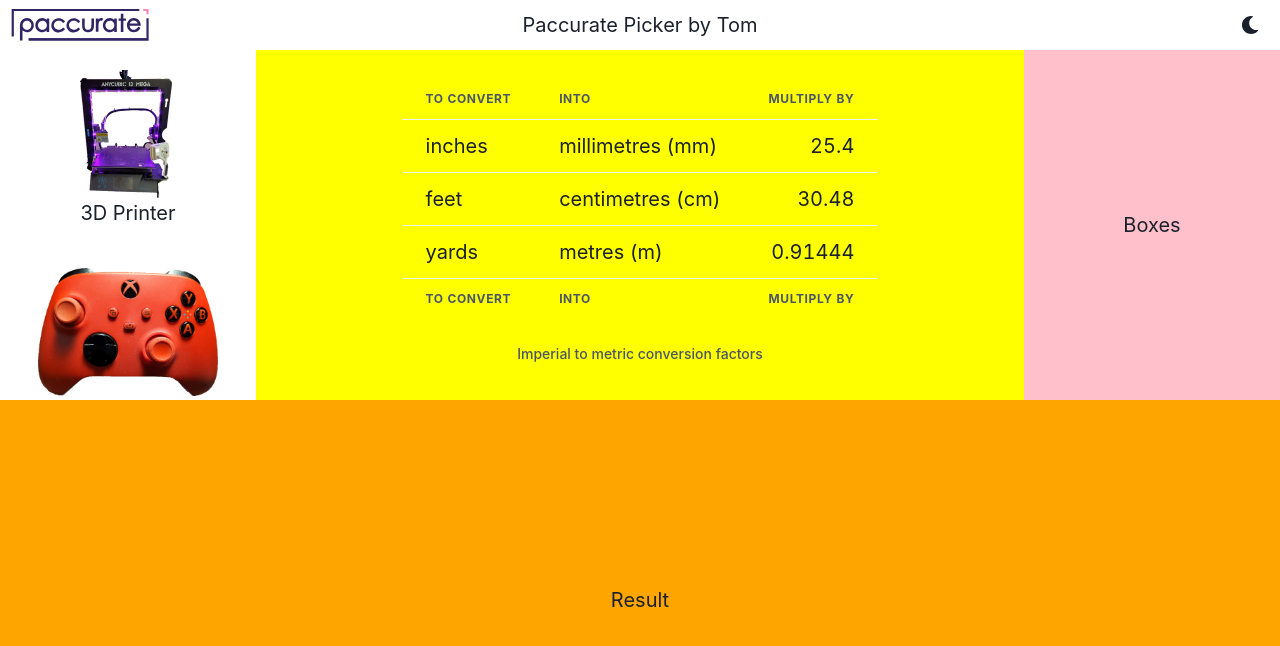
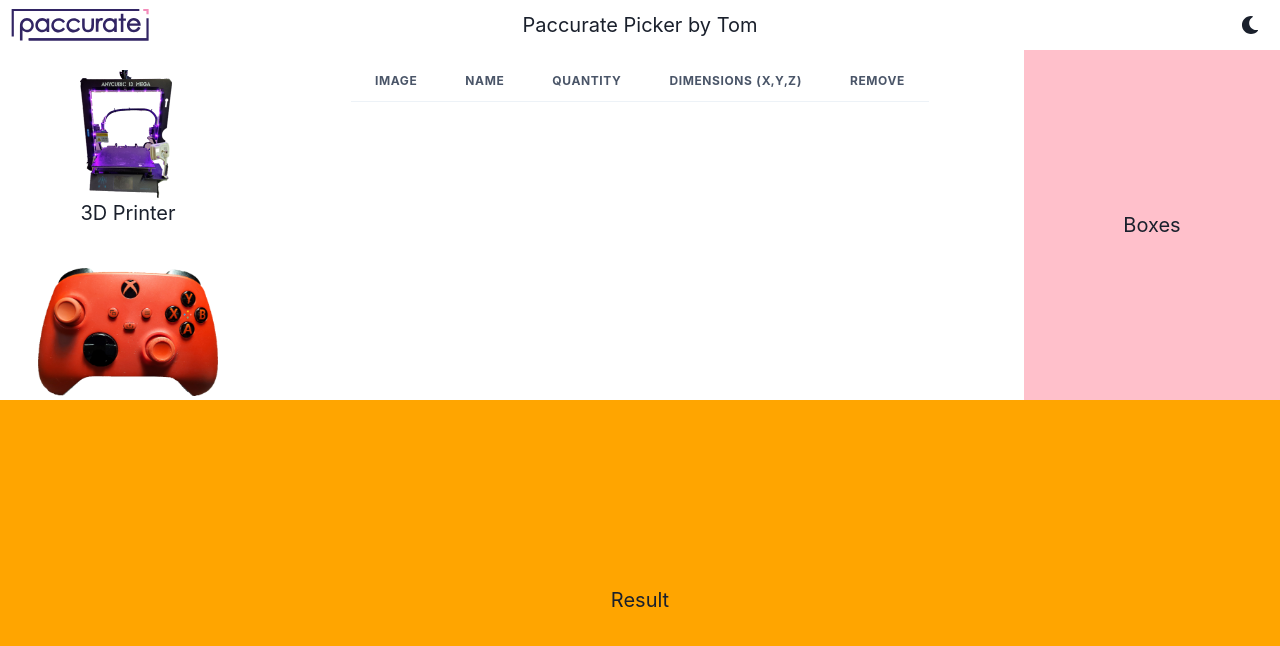
Before and after one commit to tom-grove/paccurate-app, a React (Create React App) app: page / in a window 1280 px wide. Shown: the top 646 px of the page. Built offline with nearby package versions, Linux system fonts and the light colour scheme.

Commit message:
WIP Drag and drop working well. Picklist populates and quantities update.

```diff
--- a/package.json
+++ b/package.json
@@ -3,6 +3,7 @@
   "version": "0.1.0",
   "private": true,
   "dependencies": {
+    "@chakra-ui/icons": "^1.1.7",
     "@chakra-ui/react": "^1.8.7",
     "@emotion/react": "^11.8.2",
     "@emotion/styled": "^11.8.1",
@@ -16,6 +17,7 @@
     "axios": "^0.26.1",
     "framer-motion": "^3.10.6",
     "immutability-helper": "^3.1.1",
+    "lodash": "^4.17.21",
     "react": "^17.0.2",
     "react-dnd": "^15.1.2",
     "react-dnd-html5-backend": "^15.1.2",
--- a/src/App.tsx
+++ b/src/App.tsx
@@ -1,4 +1,4 @@
-import * as React from "react";
+import React, { useEffect } from "react";
 import {
   ChakraProvider,
   Box,
@@ -16,10 +16,24 @@
 import paccurateLogo from "./assets/images/paccurateLogo.svg";
 import { DndProvider } from "react-dnd";
 import { HTML5Backend } from "react-dnd-html5-backend";
+import {
+  ItemsToPackContext,
+  ItemsToPackProvider,
+} from "./contexts/ItemsToPackContext";
 
-export const App = () => (
+export const App = () => {
+  useEffect(() => {
+    console.log("App Loaded!");
+  }, []);
+
+  return (
     <ChakraProvider theme={theme}>
-    <Flex direction="column" minHeight="100vh" fontSize="xl" overflow="hidden">
+      <Flex
+        direction="column"
+        minHeight="100vh"
+        fontSize="xl"
+        overflow="hidden"
+      >
         <Flex flexBasis="50px" alignItems="center">
           <Flex flex="1 150px" pr="10px" justifyContent="beginning">
             <Image
@@ -51,11 +65,15 @@
               </Flex>
               <Flex
                 flex="6"
-              bgColor="yellow"
                 justifyContent="center"
                 alignItems="center"
+                maxWidth="calc(60vw)"
+                overflowY="scroll"
+                overflowX="hidden"
               >
+                <ItemsToPackProvider>
                   <ItemsToPack />
+                </ItemsToPackProvider>
               </Flex>
             </DndProvider>
             <Flex
@@ -79,3 +97,4 @@
       </Flex>
     </ChakraProvider>
   );
+};
--- a/src/components/InventoryItems/InventoryItem.tsx
+++ b/src/components/InventoryItems/InventoryItem.tsx
@@ -4,11 +4,11 @@
 
 const InventoryItem = (props: any) => {
   const ref = useRef();
-  const { itemPic, itemName, ...rest } = props;
+  const { inventoryItem, ...rest } = props;
 
   const [{ isDragging }, drag] = useDrag(() => ({
     type: "Image",
-    item: { name: itemName },
+    item: { inventoryItem: inventoryItem },
     collect: (monitor) => {
       return {
         isDragging: monitor.isDragging(),
@@ -22,9 +22,9 @@
     <Flex ref={ref} justifyContent="center" alignItems="center" {...rest}>
       <Flex direction="column">
         <Flex>
-          <Image src={itemPic} alt={itemName} h="128px" />
+          <Image src={inventoryItem.image} alt={inventoryItem.name} h="128px" />
         </Flex>
-        <Flex justifyContent="center">{itemName}</Flex>
+        <Flex justifyContent="center">{inventoryItem.name}</Flex>
       </Flex>
     </Flex>
   );
--- a/src/components/InventoryItems/InventoryItems.tsx
+++ b/src/components/InventoryItems/InventoryItems.tsx
@@ -8,12 +8,7 @@
     <Box>
       {inventoryItems.map((inventoryItem, index) => {
         return (
-          <InventoryItem
-            key={index}
-            itemName={inventoryItem.name}
-            itemPic={inventoryItem.image}
-            py="20px"
-          />
+          <InventoryItem key={index} inventoryItem={inventoryItem} py="20px" />
         );
       })}
     </Box>
--- a/src/components/ItemsToPack/ItemsToPack.tsx
+++ b/src/components/ItemsToPack/ItemsToPack.tsx
@@ -1,4 +1,4 @@
-import React, { useRef } from "react";
+import React, { useRef, useContext, useEffect, useState } from "react";
 import {
   Box,
   Table,
@@ -10,61 +10,165 @@
   Td,
   TableCaption,
   TableContainer,
+  Image,
+  IconButton,
+  Text,
+  Center,
 } from "@chakra-ui/react";
+import { DeleteIcon } from "@chakra-ui/icons";
 import { useDrop } from "react-dnd";
+import { ItemsToPackContext } from "../../contexts/ItemsToPackContext";
+import { get, set } from "lodash";
+import { inventoryItems } from "../../data/inventoryItems";
+
+/*
+
+console.log("dropped");
+      const droppedInventoryItem = item?.inventoryItem;
+
+      setItemsToPackLocally((currentItems: any) => {
+        if (droppedInventoryItem) {
+          const droppedInventoryItemTableRow = get(
+            currentItems,
+            droppedInventoryItem?.id
+          );
+
+          if (droppedInventoryItemTableRow) {
+            droppedInventoryItemTableRow.quantity++;
+            set(
+              currentItems,
+              droppedInventoryItem.id,
+              droppedInventoryItemTableRow
+            );
+          } else {
+            set(currentItems, droppedInventoryItem?.id, {
+              name: droppedInventoryItem?.name,
+              weight: droppedInventoryItem?.weight,
+              dimensions: {
+                x: droppedInventoryItem?.dimensions?.x,
+                y: droppedInventoryItem?.dimensions?.y,
+                z: droppedInventoryItem?.dimensions?.z,
+              },
+              image: droppedInventoryItem?.image,
+              quantity: 1,
+            });
+          }
+        }
+
+        currentItems.push(droppedInventoryItem);
+        console.log(currentItems);
+
+        return currentItems;
+      });
+
+*/
 
 const ItemsToPack = () => {
+  const [itemsToPack, setItemsToPack] = useContext(ItemsToPackContext);
   const ref = useRef(null);
   const [, drop] = useDrop({
     accept: "Image",
-    drop(item) {
-      console.log("dropped");
-      console.log(item);
+    drop: (item: any) =>
+      setItemsToPack((currentItemsToPack: any) => {
+        const newItemFromDrop: any = {};
+
+        if (!currentItemsToPack.hasOwnProperty(item?.inventoryItem?.id)) {
+          newItemFromDrop[item?.inventoryItem?.id] = {
+            name: item?.inventoryItem?.name,
+            weight: item?.inventoryItem?.weight,
+            dimensions: {
+              x: item?.inventoryItem?.dimensions?.x,
+              y: item?.inventoryItem?.dimensions?.y,
+              z: item?.inventoryItem?.dimensions?.z,
+            },
+            image: item?.inventoryItem?.image,
+            quantity: 1,
+          };
+
+          return {
+            ...currentItemsToPack,
+            ...newItemFromDrop,
+          };
+        } else {
+          newItemFromDrop[item?.inventoryItem?.id] = {
+            name: item?.inventoryItem?.name,
+            weight: item?.inventoryItem?.weight,
+            dimensions: {
+              x: item?.inventoryItem?.dimensions?.x,
+              y: item?.inventoryItem?.dimensions?.y,
+              z: item?.inventoryItem?.dimensions?.z,
+            },
+            image: item?.inventoryItem?.image,
+            quantity: currentItemsToPack[item?.inventoryItem?.id].quantity + 1,
+          };
+          return {
+            ...currentItemsToPack,
+            ...newItemFromDrop,
+          };
+        }
+      }),
+    hover(item) {
+      //console.log("hovering");
     },
-    hover(item) {
-      console.log("hovering");
-      console.log(item);
-    },
+  });
+
+  useEffect(() => {
+    console.log("Inventory Items Updated!");
+    console.log(itemsToPack);
+  }, [itemsToPack]);
+
+  useEffect(() => {
+    console.log("render");
   });
 
   drop(ref);
 
   return (
-    <Box ref={ref}>
+    <Box h="94%" ref={ref}>
       <TableContainer>
         <Table variant="simple">
-          <TableCaption>Imperial to metric conversion factors</TableCaption>
           <Thead>
             <Tr>
-              <Th>To convert</Th>
-              <Th>into</Th>
-              <Th isNumeric>multiply by</Th>
+              <Th>Image</Th>
+              <Th>Name</Th>
+              <Th>Quantity</Th>
+              <Th>Dimensions (x,y,z)</Th>
+              <Th>Remove</Th>
             </Tr>
           </Thead>
           <Tbody>
-            <Tr>
-              <Td>inches</Td>
-              <Td>millimetres (mm)</Td>
-              <Td isNumeric>25.4</Td>
-            </Tr>
-            <Tr>
-              <Td>feet</Td>
-              <Td>centimetres (cm)</Td>
-              <Td isNumeric>30.48</Td>
-            </Tr>
-            <Tr>
-              <Td>yards</Td>
-              <Td>metres (m)</Td>
-              <Td isNumeric>0.91444</Td>
-            </Tr>
+            {Object.keys(itemsToPack).map((inventoryItem, index) => {
+              return (
+                <Tr key={index}>
+                  <Td>
+                    <Center>
+                      <Image
+                        src={itemsToPack[inventoryItem].image}
+                        alt={itemsToPack[inventoryItem].name}
+                        h="32px"
+                      />
+                    </Center>
+                  </Td>
+                  <Td>{itemsToPack[inventoryItem].name}</Td>
+                  <Td>
+                    <Center>{itemsToPack[inventoryItem].quantity}</Center>
+                  </Td>
+                  <Td>
+                    <Text>
+                      ({itemsToPack[inventoryItem].dimensions.x},{" "}
+                      {itemsToPack[inventoryItem].dimensions.y},{" "}
+                      {itemsToPack[inventoryItem].dimensions.z})
+                    </Text>
+                  </Td>
+                  <Td>
+                    <IconButton aria-label="Delete Item" icon={<DeleteIcon />}>
+                      Remove
+                    </IconButton>
+                  </Td>
+                </Tr>
+              );
+            })}
           </Tbody>
-          <Tfoot>
-            <Tr>
-              <Th>To convert</Th>
-              <Th>into</Th>
-              <Th isNumeric>multiply by</Th>
-            </Tr>
-          </Tfoot>
         </Table>
       </TableContainer>
     </Box>
--- /dev/null
+++ b/src/contexts/ItemsToPackContext.tsx
@@ -0,0 +1,13 @@
+import React, { useState, createContext } from "react";
+
+export const ItemsToPackContext = createContext<any>(null);
+
+export const ItemsToPackProvider: React.FC = ({ children }) => {
+  const [itemsToPack, setItemsToPack] = useState({});
+
+  return (
+    <ItemsToPackContext.Provider value={[itemsToPack, setItemsToPack]}>
+      {children}
+    </ItemsToPackContext.Provider>
+  );
+};
```
Also changed, not shown: src/contexts/BoxesContext.tsx (added, +17 -0 lines), 1 other file (tests, documents, lock files or other folders). Lines whose indentation alone changed are shown as unchanged.
